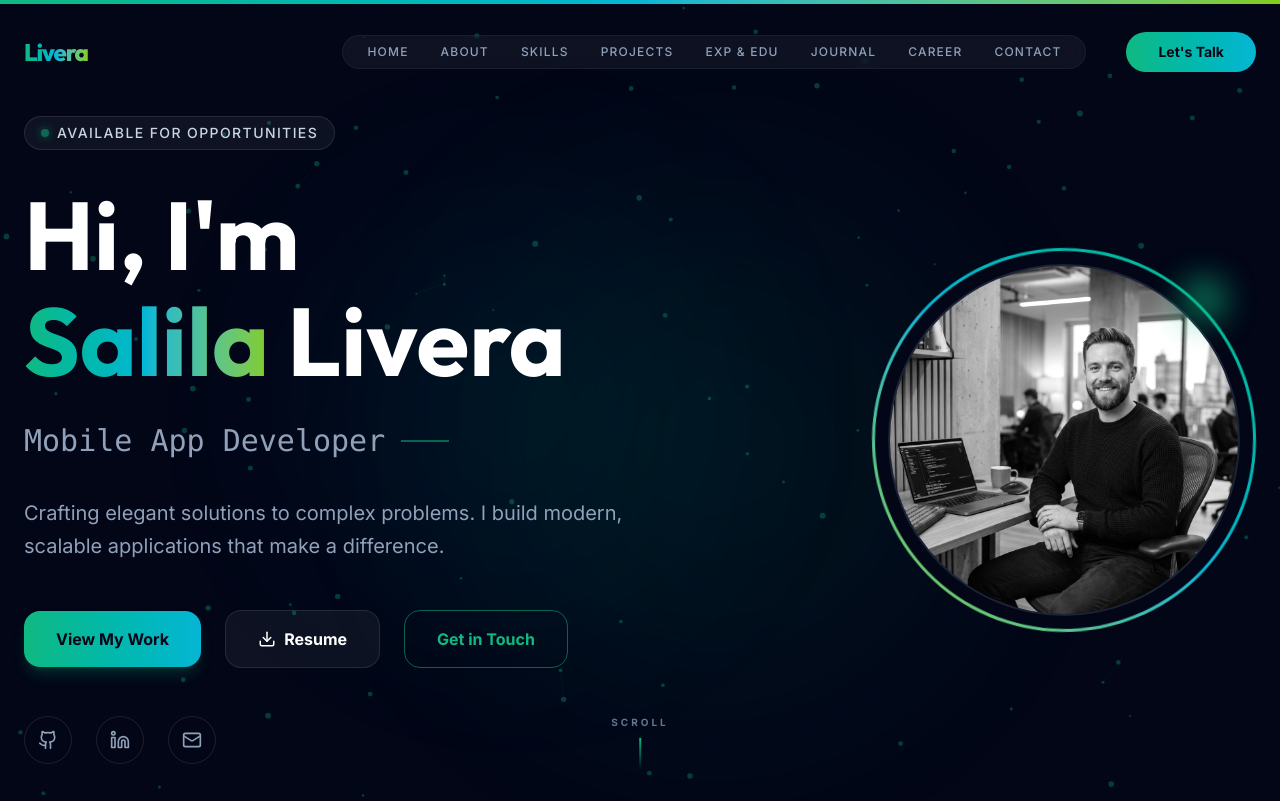
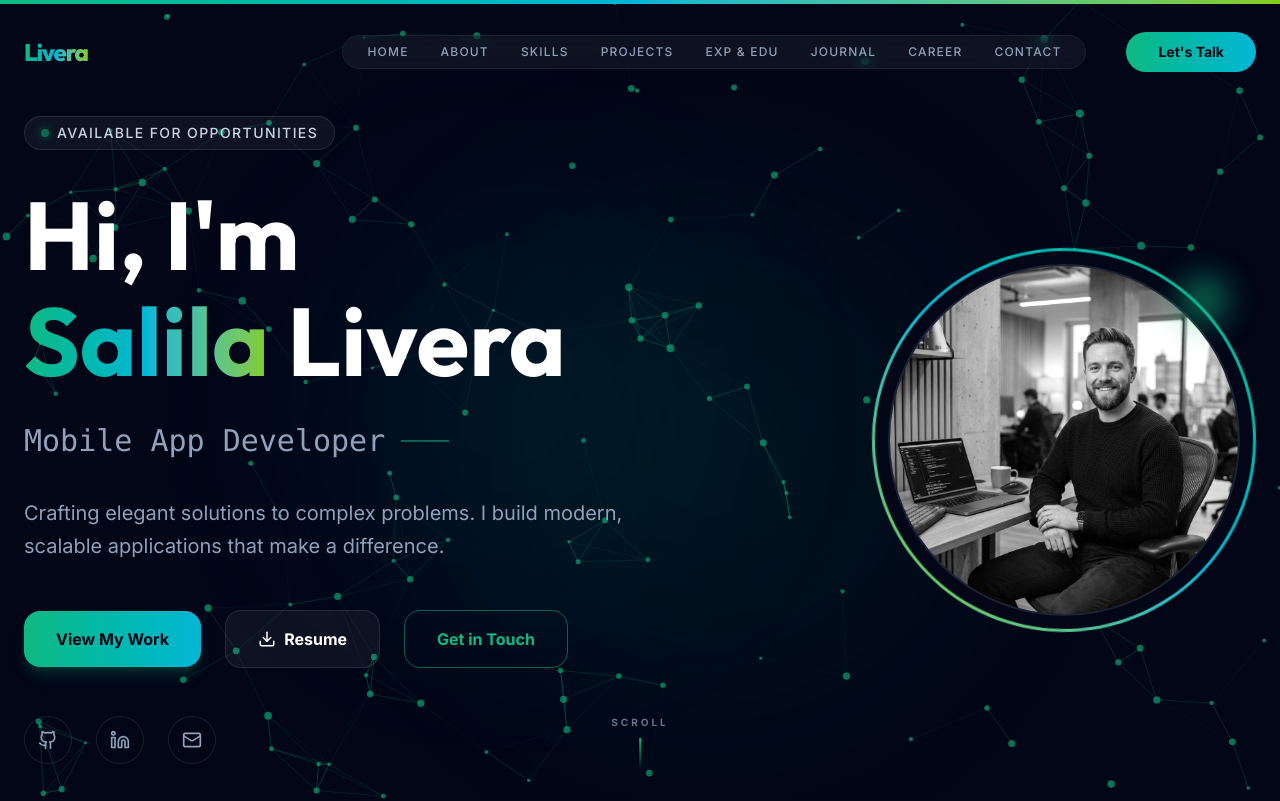
Before and after one commit to Salila-Livera/Salila_Livera_portfolio, a React (Vite) app: page / in a window 1280 px wide. Shown: the top 801 px of the page. Built offline with nearby package versions, Linux system fonts and the light colour scheme.

Commit message:
increase visibility of background animation

```diff
--- a/src/components/ParticleBackground.jsx
+++ b/src/components/ParticleBackground.jsx
@@ -9,8 +9,8 @@ const ParticleBackground = () => {
     let animationFrameId;
 
     let particles = [];
-    const particleCount = 100;
-    const connectionDistance = 150;
+    const particleCount = 150;
+    const connectionDistance = 200;
     const mouseRadius = 150;
 
     let mouse = { x: null, y: null };
@@ -26,7 +26,7 @@ const ParticleBackground = () => {
         this.y = Math.random() * canvas.height;
         this.vx = (Math.random() - 0.5) * 0.5;
         this.vy = (Math.random() - 0.5) * 0.5;
-        this.size = Math.random() * 2 + 1;
+        this.size = Math.random() * 2.5 + 1.5;
       }
 
       update() {
@@ -53,7 +53,7 @@ const ParticleBackground = () => {
       draw() {
         ctx.beginPath();
         ctx.arc(this.x, this.y, this.size, 0, Math.PI * 2);
-        ctx.fillStyle = 'rgba(16, 185, 129, 0.3)';
+        ctx.fillStyle = 'rgba(16, 185, 129, 0.6)';
         ctx.fill();
       }
     }
@@ -69,7 +69,7 @@ const ParticleBackground = () => {
       ctx.clearRect(0, 0, canvas.width, canvas.height);
 
       // Draw connections
-      ctx.lineWidth = 0.5;
+      ctx.lineWidth = 0.8;
       for (let i = 0; i < particles.length; i++) {
         for (let j = i + 1; j < particles.length; j++) {
           const dx = particles[i].x - particles[j].x;
@@ -78,7 +78,7 @@ const ParticleBackground = () => {
 
           if (distance < connectionDistance) {
             ctx.beginPath();
-            ctx.strokeStyle = `rgba(16, 185, 129, ${0.3 - distance / connectionDistance})`;
+            ctx.strokeStyle = `rgba(16, 185, 129, ${0.5 - distance / connectionDistance})`;
             ctx.moveTo(particles[i].x, particles[i].y);
             ctx.lineTo(particles[j].x, particles[j].y);
             ctx.stroke();
```
